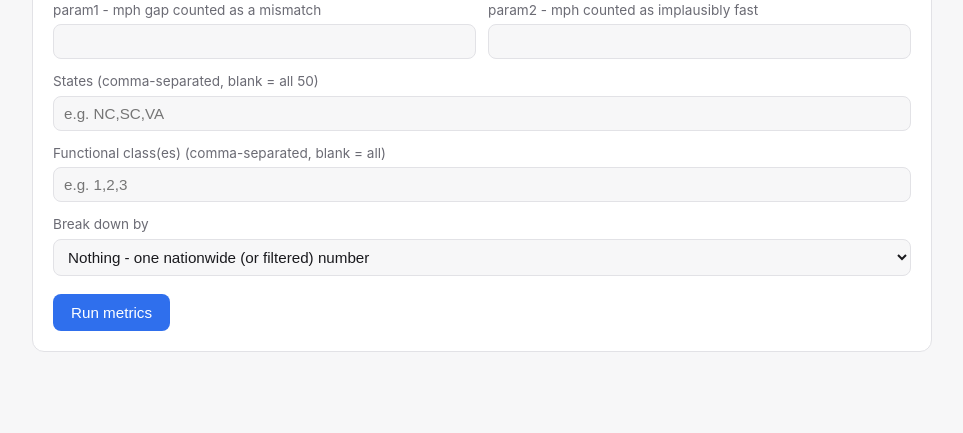
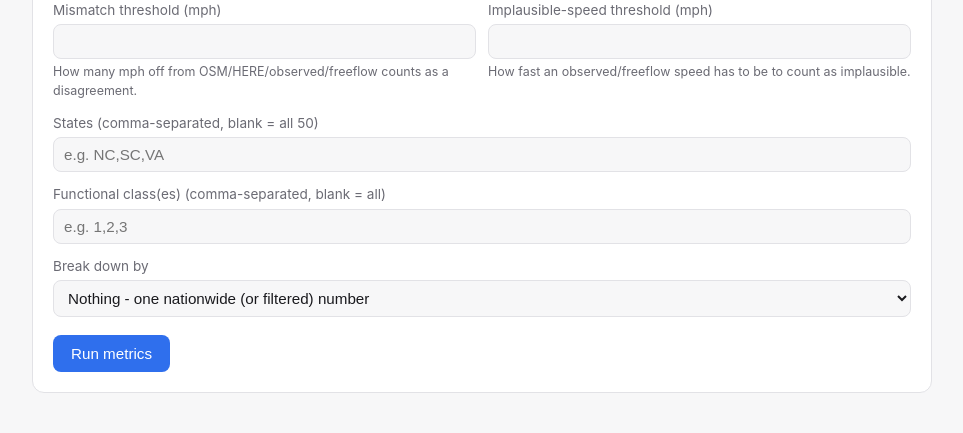
Before and after one commit to eyalmooveai/eyalamir-gpts2, a Flask app: template speed_limit_check/templates/quality.html in a window 1280 px wide. Shown: the part 559-992 px from the top of the page, without its empty margins (158-1121 px from the left). Before the commit the page ends 911 px from the top, so only its background shows below. Run offline with Flask 3, Linux system fonts and the light colour scheme; the template is opened without the code that fills it, so the values that code supplies are empty.

Commit message:
Default sign-checker to 3 candidates; make Quality page stats human-readable
- Sign checker web form's "Candidates to try" now defaults to 3, not 10
  (WEB_DEFAULT_CANDIDATES, mirrored into the /run route's fallback).
- Quality page stat tiles/breakdown headers now splice the actual
  param1/param2 threshold into each metric's label (e.g. "Disagrees with
  OSM by 15+ mph") instead of showing the literal word "param1 mph".
  QUALITY_METRICS entries carry a label_template with {param1}/{param2}
  placeholders; quality_metrics.metric_labels() fills them in from the
  thresholds actually in effect for that request.
- Renamed the param1/param2 textbox labels to "Mismatch threshold (mph)"
  and "Implausible-speed threshold (mph)" with a one-line explanation
  each; the underlying query param names (param1/param2) are unchanged
  so existing bookmarked links keep working.

Co-Authored-By: Claude Sonnet 5 <noreply@anthropic.com>
Claude-Session: https://claude.ai/code/session_01YS9NRiFXvyK1EXjrrzwrFK

```diff
--- a/speed_limit_check/app.py
+++ b/speed_limit_check/app.py
@@ -48,6 +48,7 @@ from quality_metrics import (
     fetch_quality_metrics,
     full_table_name,
     list_evaluable_tables,
+    metric_labels,
 )
 
 # The Archimedes hub's model catalog - only "Speed Limits" has a built tool
@@ -89,6 +90,7 @@ WEB_DEFAULT_WALK_ALL = True
 WEB_DEFAULT_WALK_SEGMENT = True
 WEB_DEFAULT_WALK_SEGMENT_SPACING_M = 2
 WEB_DEFAULT_SIDE_MODE = "sides"
+WEB_DEFAULT_CANDIDATES = 3
 
 # Load once at startup (not just inside run_pipeline's background thread) so
 # GOOGLE_MAPS_API_KEY is available for embedding in a page - e.g. the
@@ -267,6 +269,11 @@ def speed_limits_quality():
         "group_by": request.args.get("group_by", "none").strip() or "none",
     }
 
+    # Fallback for the error-card-only render path below, where the try
+    # block never runs - not actually shown, since that path never
+    # reaches the stat tiles/breakdown table these labels are for.
+    metric_defs_view = QUALITY_METRICS
+
     # The nationwide (or filtered-nationwide) summary is always computed
     # and shown, even on a fresh page load with no query params at all -
     # it's the headline number the page exists to answer at a glance.
@@ -279,6 +286,12 @@ def speed_limits_quality():
             fcs = tuple(int(v.strip()) for v in filters_echo["functional_classes"].split(",") if v.strip())
             group_by = filters_echo["group_by"] if filters_echo["group_by"] in GROUP_BY_CHOICES else "none"
             filters_echo["group_by"] = group_by
+
+            # Human-readable, with the actual thresholds spliced in - e.g.
+            # "Disagrees with OSM by 10+ mph" rather than the literal
+            # placeholder word "param1".
+            labels = metric_labels(param1, param2)
+            metric_defs_view = [{"key": m["key"], "label": labels[m["key"]]} for m in QUALITY_METRICS]
 
             base = QualityFilters(
                 project=DEFAULT_PROJECT, dataset=selected_dataset, table=selected_table,
@@ -306,7 +319,7 @@ def speed_limits_quality():
         breakdown=breakdown_view,
         table_name_display=table_name_display,
         table_options=table_options,
-        quality_metric_defs=QUALITY_METRICS,
+        quality_metric_defs=metric_defs_view,
         group_by_choices=GROUP_BY_CHOICES,
         us_state_codes=US_STATE_CODES,
         error=error,
@@ -330,6 +343,7 @@ def sign_checker():
         default_walk_segment_spacing_m=WEB_DEFAULT_WALK_SEGMENT_SPACING_M,
         default_side_mode=WEB_DEFAULT_SIDE_MODE,
         default_auto_side_offset=WEB_DEFAULT_AUTO_SIDE_OFFSET,
+        default_candidates=WEB_DEFAULT_CANDIDATES,
     )
 
 
@@ -340,7 +354,7 @@ def run():
     month = request.form.get("month", "").strip()
     project = request.form.get("project", "").strip() or DEFAULT_PROJECT
     dataset = request.form.get("dataset", "").strip() or DEFAULT_DATASET
-    max_candidates = int(request.form.get("candidates") or 10)
+    max_candidates = int(request.form.get("candidates") or WEB_DEFAULT_CANDIDATES)
     segment_id = request.form.get("segment_id", "").strip() or None
     walk_all = request.form.get("walk_all") is not None
     walk_segment = request.form.get("walk_segment") is not None
--- a/speed_limit_check/quality_metrics.py
+++ b/speed_limit_check/quality_metrics.py
@@ -40,38 +40,56 @@ GROUP_BY_CHOICES = ("none", "state", "functional_class", "state,functional_class
 # for the four "disagrees with X" comparisons) or @param2 (mph threshold
 # for the two "implausibly fast" checks). Shared between the query builder
 # and the results table so there's one definition of what each column means.
+# label_template's {param1}/{param2} placeholders get filled in with the
+# actual submitted threshold (see metric_label below) - so the stat tile
+# itself says e.g. "10 mph", not the literal word "param1".
 QUALITY_METRICS = [
     {
         "key": "diff_osm",
-        "label": "|infer_corrected − OSM| ≥ param1 mph",
+        "label_template": "Disagrees with OSM by {param1}+ mph",
         "sql": "ABS(speed_limit_infer_mph_corrected - speed_limit_osm_mph) >= @param1",
     },
     {
         "key": "diff_here",
-        "label": "|infer_corrected − HERE| ≥ param1 mph",
+        "label_template": "Disagrees with HERE by {param1}+ mph",
         "sql": "ABS(speed_limit_infer_mph_corrected - speed_limit_here_mph) >= @param1",
     },
     {
         "key": "diff_speed_avg",
-        "label": "|infer_corrected − observed avg speed| ≥ param1 mph",
+        "label_template": "Disagrees with observed avg speed by {param1}+ mph",
         "sql": "ABS(speed_limit_infer_mph_corrected - speed_AVG_mph) >= @param1",
     },
     {
         "key": "diff_freeflow",
-        "label": "|infer_corrected − freeflow speed| ≥ param1 mph",
+        "label_template": "Disagrees with freeflow speed by {param1}+ mph",
         "sql": "ABS(speed_limit_infer_mph_corrected - freeflow_mph) >= @param1",
     },
     {
         "key": "speed_avg_high",
-        "label": "observed avg speed > param2 mph",
+        "label_template": "Observed avg speed over {param2} mph (implausible)",
         "sql": "speed_AVG_mph > @param2",
     },
     {
         "key": "freeflow_high",
-        "label": "freeflow speed > param2 mph",
+        "label_template": "Freeflow speed over {param2} mph (implausible)",
         "sql": "freeflow_mph > @param2",
     },
 ]
+
+
+def _fmt_mph(value: float) -> str:
+    """10.0 -> '10', 12.5 -> '12.5' - a param value as someone would
+    actually type it, for splicing into a metric's label_template."""
+    return f"{value:g}"
+
+
+def metric_labels(param1: float, param2: float) -> dict[str, str]:
+    """QUALITY_METRICS's label_template for each metric, with {param1}/
+    {param2} filled in from the thresholds actually in effect - so the
+    Quality page's stat tiles and breakdown table read e.g. "Disagrees
+    with OSM by 10+ mph" instead of the literal word "param1"."""
+    p1, p2 = _fmt_mph(param1), _fmt_mph(param2)
+    return {m["key"]: m["label_template"].format(param1=p1, param2=p2) for m in QUALITY_METRICS}
 
 
 @dataclasses.dataclass
--- a/speed_limit_check/templates/index.html
+++ b/speed_limit_check/templates/index.html
@@ -50,7 +50,7 @@
   {% endfor %}
 
   <label for="candidates">Candidates to try</label>
-  <input type="number" id="candidates" name="candidates" form="run-form" value="10" min="1" max="50">
+  <input type="number" id="candidates" name="candidates" form="run-form" value="{{ default_candidates }}" min="1" max="50">
 </div>
 
 <div class="card">
--- a/speed_limit_check/templates/quality.html
+++ b/speed_limit_check/templates/quality.html
@@ -48,12 +48,14 @@
     </select>
     <div class="row-2">
       <div>
-        <label for="param1">param1 - mph gap counted as a mismatch</label>
+        <label for="param1">Mismatch threshold (mph)</label>
         <input type="number" id="param1" name="param1" value="{{ filters.param1 }}" step="1" min="0">
+        <p style="color:var(--muted); font-size:0.78rem; margin:4px 0 0;">How many mph off from OSM/HERE/observed/freeflow counts as a disagreement.</p>
       </div>
       <div>
-        <label for="param2">param2 - mph counted as implausibly fast</label>
+        <label for="param2">Implausible-speed threshold (mph)</label>
         <input type="number" id="param2" name="param2" value="{{ filters.param2 }}" step="1" min="0">
+        <p style="color:var(--muted); font-size:0.78rem; margin:4px 0 0;">How fast an observed/freeflow speed has to be to count as implausible.</p>
       </div>
     </div>
     <label for="states">States (comma-separated, blank = all 50)</label>
```
Also changed, not shown: speed_limit_check/README.md.
